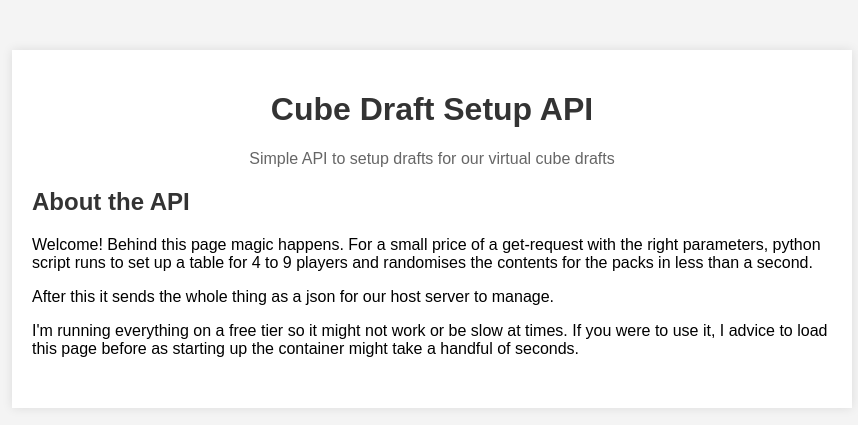
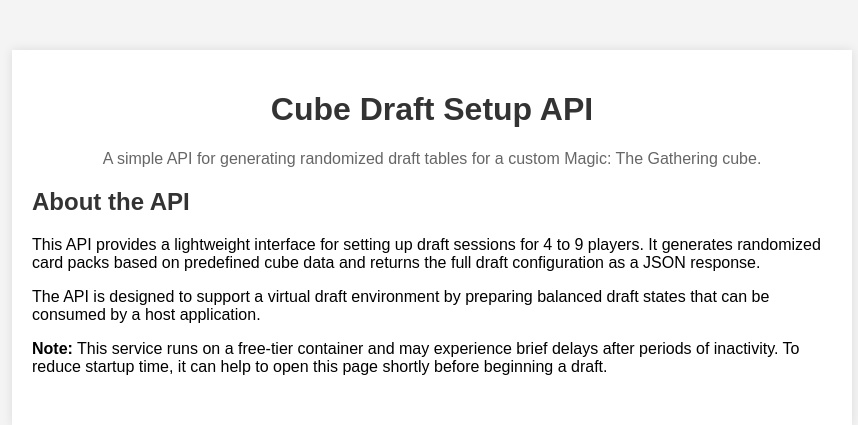
Before and after one commit to EeroAnt/CubeDraftSimulator, a Flask app: page / in a window 1280 px wide. Shown: the top 425 px of the page, without its empty margins (208-1066 px from the left). Run offline with Flask 3, Linux system fonts and the light colour scheme.

Commit message:
update api index

```diff
--- a/Flask_server/templates/index.html
+++ b/Flask_server/templates/index.html
@@ -6,21 +6,25 @@
   <meta charset="UTF-8">
   <meta name="viewport" content="width=device-width, initial-scale=1.0">
   <link rel="stylesheet" href="{{ url_for('static', filename='styles/index.css') }}">
-    <title>Your API Name</title>
+  <title>CubeDraft Flask API</title>
 </head>
 
 <body>
   <div class="container">
     <header>
       <h1>Cube Draft Setup API</h1>
-            <p>Simple API to setup drafts for our virtual cube drafts</p>
+      <p>A simple API for generating randomized draft tables for a custom Magic: The Gathering cube.</p>
     </header>
 
     <section class="api-info">
       <h2>About the API</h2>
-            <p>Welcome! Behind this page magic happens. For a small price of a get-request with the right parameters, python script runs to set up a table for 4 to 9 players and randomises the contents for the packs in less than a second.</p>
-            <p>After this it sends the whole thing as a json for our host server to manage. </p>
-			<p>I'm running everything on a free tier so it might not work or be slow at times. If you were to use it, I advice to load this page before as starting up the container might take a handful of seconds.</p>
+      <p>This API provides a lightweight interface for setting up draft sessions for 4 to 9 players. It generates
+        randomized card packs based on predefined cube data and returns the full draft configuration as a JSON response.
+      </p>
+      <p>The API is designed to support a virtual draft environment by preparing balanced draft states
+        that can be consumed by a host application.</p>
+      <p><strong>Note:</strong> This service runs on a free-tier container and may experience brief delays after periods
+        of inactivity. To reduce startup time, it can help to open this page shortly before beginning a draft.</p>
     </section>
 
   </div>
```
Lines whose indentation alone changed are shown as unchanged.
